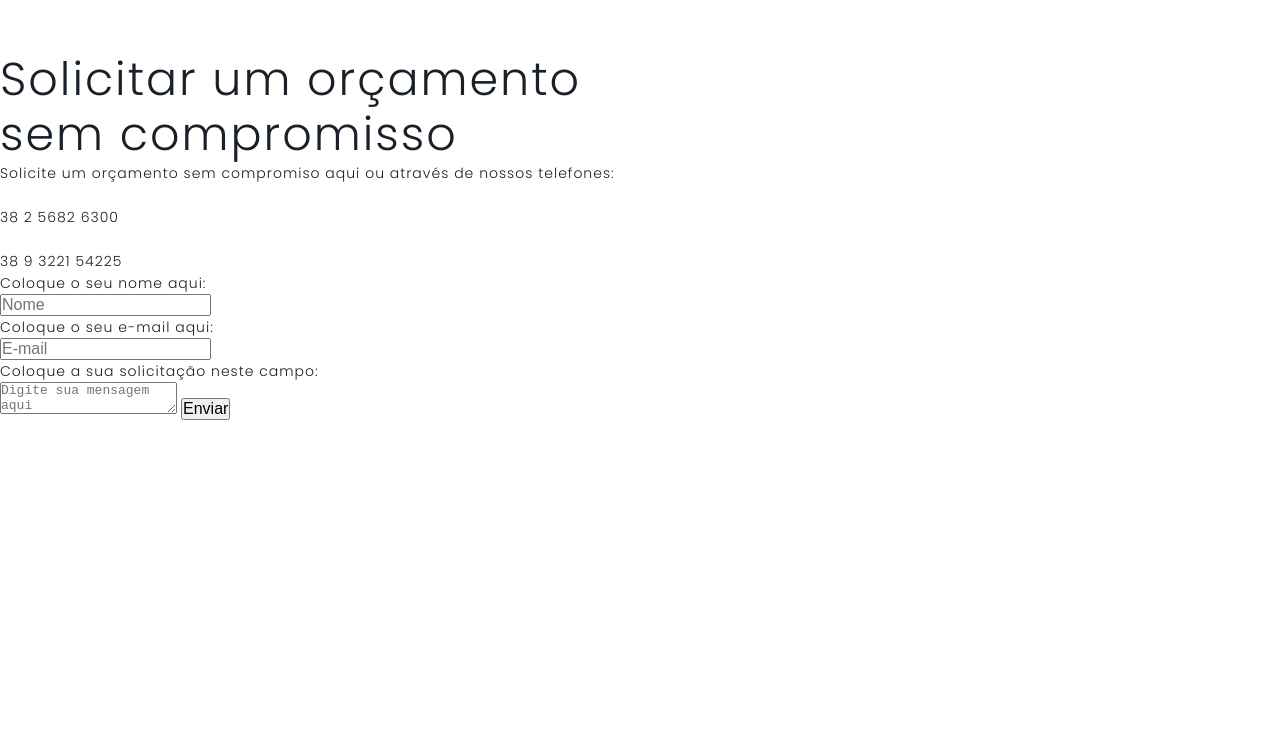
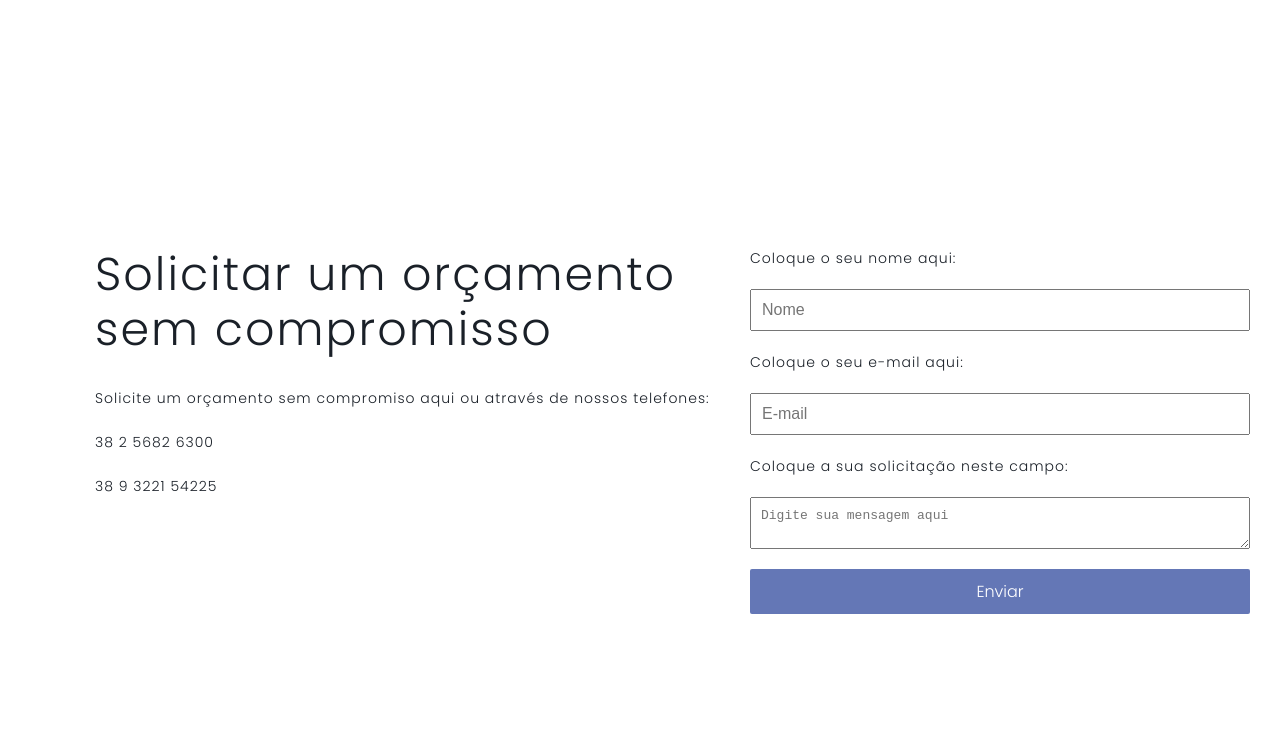
Before and after one commit to HugoVersiani/firstproject, a plain HTML site: page Index.html in a window 1280 px wide. Shown: the part 2003-2750 px from the top of the page. Drawn offline with Linux system fonts and the light colour scheme.

Commit message:
Acrescentei uma pagina de contato

```diff
--- a/css/style.css
+++ b/css/style.css
@@ -346,3 +346,44 @@ div.divsobrn h4{
 	left: 600px;
 	width: 550px;
 }
+
+
+form {
+	display: flex;
+	flex-direction: column;
+}
+
+.contato {
+	width: 500px;
+	height: 500px;
+	position: absolute;
+	left: 750px;
+	top: 2250px;
+}
+.field {
+	padding: 10px;
+	margin: 20px 0;
+}
+
+.enviar {
+	font-family: 'Poppins', Sans-serif;
+	background-color: #6477B6;
+	padding: 10px;
+	border: none;
+	color: white;
+	border-radius: 2px;
+}
+
+.contato-h1 {
+	position: absolute;
+	top: 2250px;
+	left: 95px
+
+}
+
+.contato-h3 {
+	position: absolute;
+	top: 2390px;
+	left: 95px
+
+}
```
